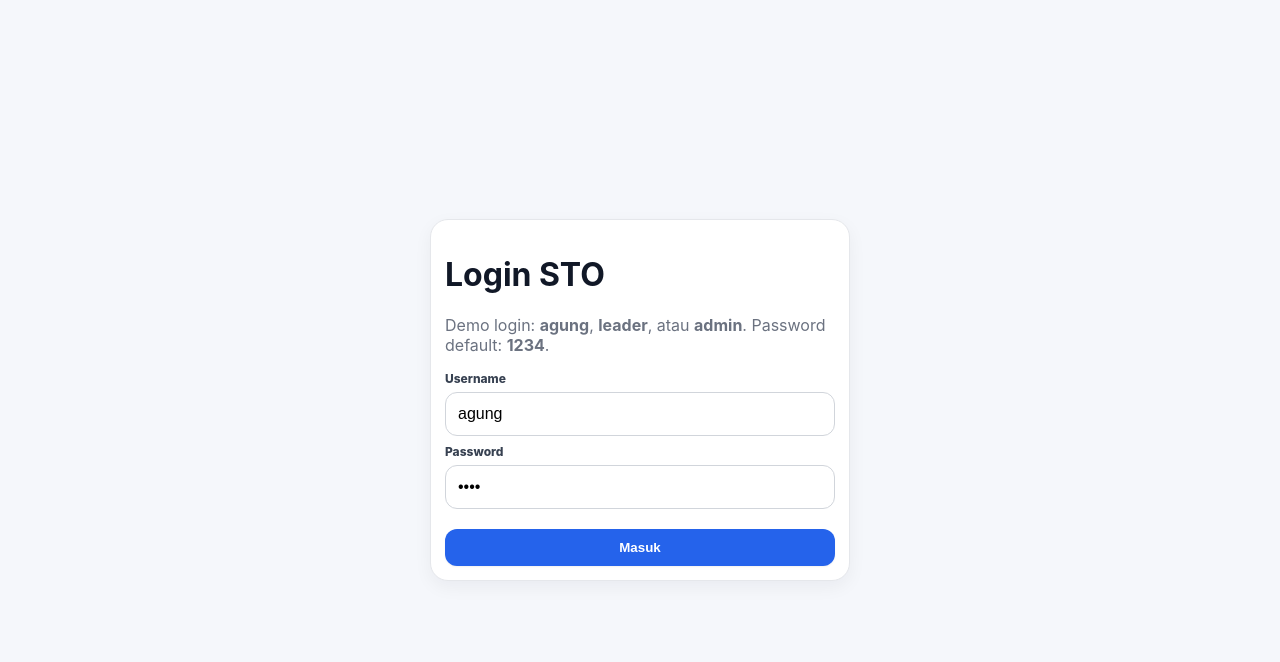
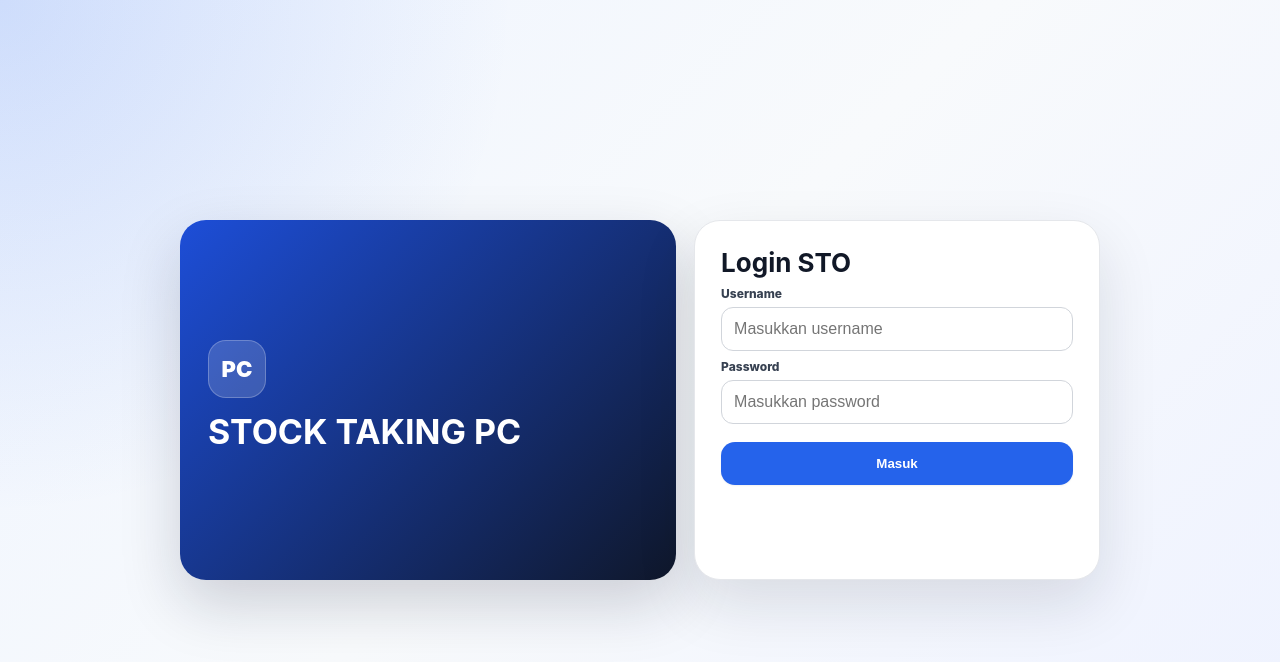
Before and after one commit to arunewbie/STO, a Next.js app: page / in a window 1280 px wide. Shown: the top 662 px of the page. Built offline with nearby package versions, Linux system fonts and the light colour scheme.

Commit message:
v1.2.4 simplify login and finalize sto updates

```diff
--- a/app/globals.css
+++ b/app/globals.css
@@ -1634,3 +1634,151 @@
     padding:10px;
   }
 }
+
+/* V1.2.2 - input header and admin master authority */
+.input-list-header{
+  grid-column:1 / -1;
+  width:100%;
+  display:grid;
+  grid-template-columns:34px minmax(160px,1fr) 76px 76px 42px 72px;
+  gap:8px;
+  align-items:center;
+  padding:8px 12px;
+  margin:0 0 8px 0;
+  border-radius:12px;
+  background:#e5e7eb;
+  color:#374151;
+  font-size:12px;
+  font-weight:900;
+}
+
+@media(max-width:760px){
+  .input-list-header{
+    position:sticky;
+    top:112px;
+    z-index:8;
+    grid-template-columns:30px minmax(110px,1fr) 58px 58px 36px 48px;
+    gap:5px;
+    padding:7px 8px;
+    font-size:10px;
+  }
+}
+
+/* V1.2.3 - modern login */
+.login-modern{
+  min-height:100vh;
+  display:grid;
+  place-items:center;
+  padding:20px;
+  background:
+    radial-gradient(circle at top left, rgba(37,99,235,.16), transparent 34%),
+    linear-gradient(135deg,#eef4ff 0%,#f8fafc 48%,#eef2ff 100%);
+}
+
+.login-shell{
+  width:min(920px,100%);
+  display:grid;
+  grid-template-columns:1.1fr .9fr;
+  gap:18px;
+  align-items:stretch;
+}
+
+.login-hero{
+  border-radius:26px;
+  padding:28px;
+  color:#fff;
+  background:linear-gradient(135deg,#1d4ed8,#0f172a);
+  box-shadow:0 24px 60px rgba(15,23,42,.18);
+  min-height:360px;
+  display:flex;
+  flex-direction:column;
+  justify-content:center;
+}
+
+.login-logo{
+  width:58px;
+  height:58px;
+  border-radius:18px;
+  display:grid;
+  place-items:center;
+  background:rgba(255,255,255,.16);
+  border:1px solid rgba(255,255,255,.24);
+  font-weight:900;
+  font-size:22px;
+  margin-bottom:16px;
+}
+
+.login-hero h1{
+  font-size:34px;
+  line-height:1.08;
+  margin:0 0 10px;
+}
+
+.login-hero p{
+  margin:0;
+  color:#dbeafe;
+  max-width:420px;
+}
+
+.login-points{
+  display:flex;
+  flex-wrap:wrap;
+  gap:8px;
+  margin-top:22px;
+}
+
+.login-points span{
+  padding:8px 10px;
+  border-radius:999px;
+  background:rgba(255,255,255,.14);
+  border:1px solid rgba(255,255,255,.18);
+  font-weight:800;
+  font-size:12px;
+}
+
+.login-card{
+  border-radius:26px;
+  padding:26px;
+  box-shadow:0 24px 60px rgba(15,23,42,.12);
+}
+
+.login-card-head h2{
+  margin:0 0 6px;
+  font-size:26px;
+}
+
+.login-btn{
+  width:100%;
+  margin-top:18px;
+  padding:14px;
+  border-radius:14px;
+}
+
+.login-demo{
+  margin-top:14px;
+  font-size:12px;
+  text-align:center;
+}
+
+@media(max-width:760px){
+  .login-modern{
+    padding:14px;
+  }
+
+  .login-shell{
+    grid-template-columns:1fr;
+  }
+
+  .login-hero{
+    min-height:220px;
+    padding:22px;
+  }
+
+  .login-hero h1{
+    font-size:28px;
+  }
+
+  .login-card{
+    padding:20px;
+  }
+}
--- a/app/page.tsx
+++ b/app/page.tsx
@@ -86,7 +86,7 @@ export default function Home(){
   const [menu,setMenu]=useState<Menu>('DASHBOARD');
 
   useEffect(()=>{ const loadedUsers=load('users',sampleUsers).map((u:any)=>({...u,password:u.password||'1234',signatureName:u.signatureName||u.fullName,active:u.active!==false})); setUsers(loadedUsers); setParts(load('parts',sampleParts)); setTags(load('tags',sampleTags)); setTagDetails(load('tagDetails',sampleTagDetails)); setStos(load('stos',[])); const u=load<User|null>('session',null); setUser(u ? ({...u,password:(u as any).password||'1234',signatureName:(u as any).signatureName||u.fullName,active:u.active!==false} as User) : null); },[]);
-  useEffect(()=>{ save('users',users) },[users]); useEffect(()=>{ save('parts',parts) },[parts]); useEffect(()=>{ save('tags',tags) },[tags]); useEffect(()=>{ save('tagDetails',tagDetails) },[tagDetails]); useEffect(()=>{ save('stos',stos) },[stos]);
+  useEffect(()=>{ save('users',users) },[users]); useEffect(()=>{ save('parts',parts) },[parts]); useEffect(()=>{ save('tags',tags) },[tags]); useEffect(()=>{ save('tagDetails',tagDetails) },[tagDetails]); useEffect(()=>{ save('stos',stos) },[stos]); useEffect(()=>{ if(user && user.role!=='ADMIN' && menu==='MASTER') setMenu('DASHBOARD'); },[user,menu]);
 
   if(!user) return <Login users={users} onLogin={(u)=>{setUser(u); save('session',u)}} />;
 
@@ -94,21 +94,84 @@ export default function Home(){
     <div className="topbar no-print">
       <div className="brand"><div><div className="logo">STO Web App</div><div className="sub">Mobile-first Stock Taking Tag</div></div><div className="row"><span className="pill">{user.fullName} / {user.role}</span><button className="btn small red" onClick={()=>{localStorage.removeItem(key('session')); setUser(null)}}>Logout</button></div></div>
       <div className="nav">
-        {(['DASHBOARD','INPUT','CHECK','RESUME','MASTER'] as Menu[]).map(m=><button key={m} className={menu===m?'active':''} onClick={()=>setMenu(m)}>{m}</button>)}
+        {((user.role==='ADMIN'?['DASHBOARD','INPUT','CHECK','RESUME','MASTER']:['DASHBOARD','INPUT','CHECK','RESUME']) as Menu[]).map(m=><button key={m} className={menu===m?'active':''} onClick={()=>setMenu(m)}>{m}</button>)}
       </div>
     </div>
     {menu==='DASHBOARD' && <Dashboard tags={tags} stos={stos}/>}
     {menu==='INPUT' && <InputSto user={user} parts={parts} tags={tags} tagDetails={tagDetails} stos={stos} setStos={setStos}/>}
     {menu==='CHECK' && <CheckSto user={user} stos={stos} setStos={setStos}/>}
     {menu==='RESUME' && <Resume user={user} parts={parts} stos={stos} setStos={setStos}/>}
-    {menu==='MASTER' && <Master parts={parts} setParts={setParts} tags={tags} setTags={setTags} tagDetails={tagDetails} setTagDetails={setTagDetails} users={users} setUsers={setUsers}/>}
+    {menu==='MASTER' && user.role==='ADMIN' && <Master parts={parts} setParts={setParts} tags={tags} setTags={setTags} tagDetails={tagDetails} setTagDetails={setTagDetails} users={users} setUsers={setUsers}/>}
+    {menu==='MASTER' && user.role!=='ADMIN' && <div className="card span-12"><h2>Akses Ditolak</h2><p className="muted">Menu Master hanya untuk ADMIN.</p></div>}
   </main>;
 }
 
+
 function Login({users,onLogin}:{users:User[],onLogin:(u:User)=>void}){
-  const [username,setUsername]=useState('agung');
-  const [password,setPassword]=useState('1234');
-  return <div className="login"><div className="card"><h1>Login STO</h1><p className="muted">Demo login: <b>agung</b>, <b>leader</b>, atau <b>admin</b>. Password default: <b>1234</b>.</p><label>Username</label><input value={username} onChange={e=>setUsername(e.target.value)} placeholder="username"/><label>Password</label><input type="password" value={password} onChange={e=>setPassword(e.target.value)} placeholder="password"/><br/><br/><button className="btn primary" style={{width:'100%'}} onClick={()=>{const u=users.find(x=>x.username.toLowerCase()===username.toLowerCase() && x.password===password && x.active); if(u) onLogin(u); else alert('Username / password salah atau user tidak aktif')}}>Masuk</button></div></div>
+  const [username,setUsername]=useState('');
+  const [password,setPassword]=useState('');
+
+  const submit=()=>{
+    const uname=username.trim().toLowerCase();
+    const pass=password.trim();
+
+    const u=users.find((x:any)=>
+      String(x.username||'').trim().toLowerCase()===uname &&
+      String(x.password||'1234').trim()===pass &&
+      x.active!==false
+    );
+
+    if(u){
+      onLogin({
+        ...u,
+        username:String((u as any).username||'').trim(),
+        password:String((u as any).password||'1234').trim(),
+        signatureName:(u as any).signatureName || u.fullName,
+        active:(u as any).active!==false
+      } as User);
+    }else{
+      alert('Username / password salah atau user tidak aktif');
+    }
+  };
+
+  return <div className="login login-modern">
+    <div className="login-shell">
+      <div className="login-hero">
+        <div className="login-logo">PC</div>
+        <h1>STOCK TAKING PC</h1>
+      </div>
+
+      <div className="card login-card">
+        <div className="login-card-head">
+          <div>
+            <h2>Login STO</h2>
+
+          </div>
+        </div>
+
+        <label>Username</label>
+        <input
+          value={username}
+          onChange={e=>setUsername(e.target.value)}
+          onKeyDown={e=>{if(e.key==='Enter') submit()}}
+          placeholder="Masukkan username"
+          autoComplete="username"
+        />
+
+        <label>Password</label>
+        <input
+          type="password"
+          value={password}
+          onChange={e=>setPassword(e.target.value)}
+          onKeyDown={e=>{if(e.key==='Enter') submit()}}
+          placeholder="Masukkan password"
+          autoComplete="current-password"
+        />
+
+        <button className="btn primary login-btn" onClick={submit}>Masuk</button>
+      </div>
+    </div>
+  </div>
 }
 
 function Dashboard({tags,stos}:{tags:Tag[],stos:StoHeader[]}){ const counted=stos.filter(s=>s.status==='COUNTED'||s.status==='CHECKED'||s.status==='CLOSED').length; const checked=stos.filter(s=>s.status==='CHECKED'||s.status==='CLOSED').length; return <div className="grid"><Stat t="Total Tag" v={tags.length}/><Stat t="Sudah Count" v={counted}/><Stat t="Belum Count" v={Math.max(tags.length-counted,0)}/><Stat t="Sudah Check Leader" v={checked}/></div> }
@@ -294,6 +357,15 @@ function InputSto({user,parts,tags,tagDetails,stos,setStos}:{user:User,parts:Par
       </div>
     </div>
 
+
+    <div className="input-list-header no-print span-12">
+      <div>No</div>
+      <div>FII / Part</div>
+      <div>Box</div>
+      <div>Fraction</div>
+      <div>Calc</div>
+      <div>Total</div>
+    </div>
     <div className="span-12">
       {details.map((d,i)=><StoItem key={`${d.id}-${i}`} index={i+1} d={d} mode={mode} update={update}/>)}
     </div>
@@ -1008,10 +1080,10 @@ function UserManagement({users,setUsers}:{users:User[],setUsers:(u:User[])=>void
   const [form,setForm]=useState<User>(empty);
   const edit=(u:User)=>setForm({...u,password:u.password||'1234'});
   const saveUser=()=>{
-    if(!form.username || !form.fullName){ alert('Username dan Full Name wajib diisi'); return; }
-    const dup=users.some(u=>u.username.toLowerCase()===form.username.toLowerCase() && u.id!==form.id);
+    if(!String(form.username||'').trim() || !String(form.fullName||'').trim()){ alert('Username dan Full Name wajib diisi'); return; }
+    const dup=users.some(u=>String(u.username||'').trim().toLowerCase()===String(form.username||'').trim().toLowerCase() && u.id!==form.id);
     if(dup){ alert('Username sudah dipakai'); return; }
-    const payload={...form,id:form.id||uid('U'),signatureName:form.signatureName||form.fullName,password:form.password||'1234'};
+    const payload={...form,id:form.id||uid('U'),username:String(form.username||'').trim(),password:String(form.password||'1234').trim(),fullName:String(form.fullName||'').trim(),signatureName:String(form.signatureName||form.fullName||'').trim(),active:form.active!==false};
     setUsers(form.id ? users.map(u=>u.id===form.id?payload:u) : [payload,...users]);
     setForm(empty);
   };
```
